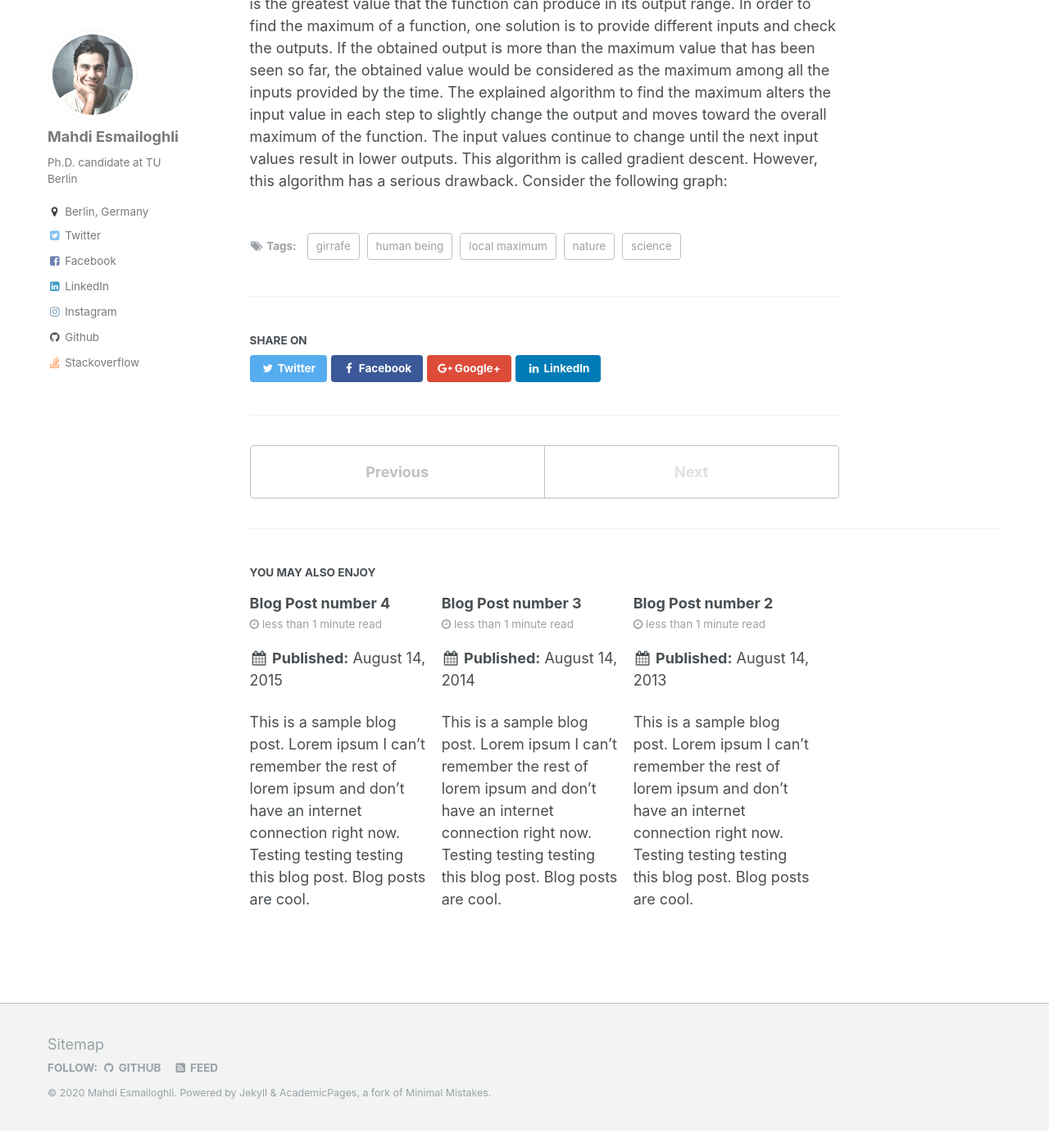
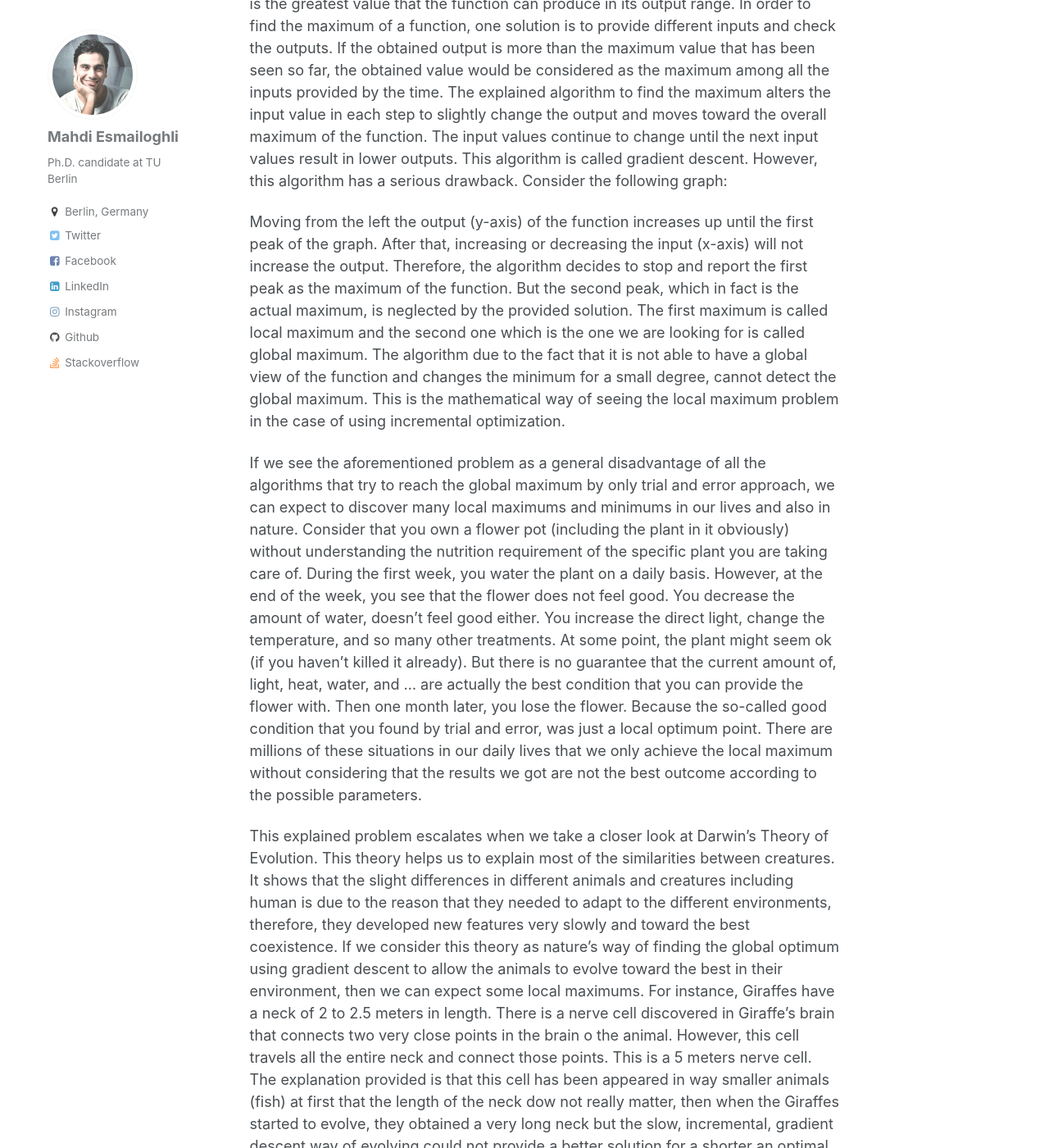
Before and after one commit to esmailoghli/esmailoghli.github.io, a Jekyll site: the page built from _posts/2020-12-03-blog-post-1.md, in a window 1280 px wide and 1400 px high, scrolled down 403 px. Shown: the whole window at 82% size. Built offline with Jekyll 4.4.1, drawn with Linux system fonts in a browser that asks for light colours; before the commit the page ends 1782 px from its top, so only the background shows below that; some of the changed text lies outside the part shown.

Commit message:
Update 2020-12-03-blog-post-1.md

```diff
--- a/_posts/2020-12-03-blog-post-1.md
+++ b/_posts/2020-12-03-blog-post-1.md
@@ -17,3 +17,17 @@ Headings are cool
 
 Let's first talk about the concept of the local maximum.
 The maximum of a function is the greatest value that the function can produce in its output range. In order to find the maximum of a function, one solution is to provide different inputs and check the outputs. If the obtained output is more than the maximum value that has been seen so far, the obtained value would be considered as the maximum among all the inputs provided by the time. The explained algorithm to find the maximum alters the input value in each step to slightly change the output and moves toward the overall maximum of the function. The input values continue to change until the next input values result in lower outputs. This algorithm is called gradient descent. However, this algorithm has a serious drawback. Consider the following graph:
+
+Moving from the left the output (y-axis) of the function increases up until the first peak of the graph. After that, increasing or decreasing the input (x-axis) will not increase the output. Therefore, the algorithm decides to stop and report the first peak as the maximum of the function. But the second peak, which in fact is the actual maximum, is neglected by the provided solution. The first maximum is called local maximum and the second one which is the one we are looking for is called global maximum.
+The algorithm due to the fact that it is not able to have a global view of the function and changes the minimum for a small degree, cannot detect the global maximum. This is the mathematical way of seeing the local maximum problem in the case of using incremental optimization.
+
+If we see the aforementioned problem as a general disadvantage of all the algorithms that try to reach the global maximum by only trial and error approach, we can expect to discover many local maximums and minimums in our lives and also in nature.
+Consider that you own a flower pot (including the plant in it obviously) without understanding the nutrition requirement of the specific plant you are taking care of. During the first week, you water the plant on a daily basis. However, at the end of the week, you see that the flower does not feel good. You decrease the amount of water, doesn't feel good either. You increase the direct light, change the temperature, and so many other treatments. At some point, the plant might seem ok (if you haven't killed it already). But there is no guarantee that the current amount of, light, heat, water, and ... are actually the best condition that you can provide the flower with. Then one month later, you lose the flower. Because the so-called good condition that you found by trial and error, was just a local optimum point. There are millions of these situations in our daily lives that we only achieve the local maximum without considering that the results we got are not the best outcome according to the possible parameters.
+
+This explained problem escalates when we take a closer look at Darwin's Theory of Evolution. This theory helps us to explain most of the similarities between creatures. It shows that the slight differences in different animals and creatures including human is due to the reason that they needed to adapt to the different environments, therefore, they developed new features very slowly and toward the best coexistence. If we consider this theory as nature's way of finding the global optimum using gradient descent to allow the animals to evolve toward the best in their environment, then we can expect some local maximums. For instance, Giraffes have a neck of 2 to 2.5 meters in length. There is a nerve cell discovered in Giraffe's brain that connects two very close points in the brain o the animal. However, this cell travels all the entire neck and connect those points. This is a 5 meters nerve cell. The explanation provided is that this cell has been appeared in way smaller animals (fish) at first that the length of the neck dow not really matter, then when the Giraffes started to evolve, they obtained a very long neck but the slow, incremental, gradient descent way of evolving could not provide a better solution for a shorter an optimal neuron. This is only one example of all local maximums in nature. Organisms that the animals do not use anymore but they still have them is another example.
+
+But ultimately, this is the question: Are we a local maximum? Could our brain be faster? more capable? is it possible that our physical body has the potential to achieve more but is limited only because it is trapped in a local maximum? Are we able to do something about it?
+
+One simple solution to solve the trapping in the local optimum problem is to randomly jump to another point and continue the incremental search. For instance, in the Figure explained earlier, if the algorithms after trapping in the local maximum, started to randomly go to another point (right-hand side of the graph) and start to move slowly toward the maximum again, then the algorithm would be able to find the global maximum. Now, I am wondering what can have the equivalent functionality of the random jumps? genetic mutation? If the genetic mutation is nature's way of getting out of the local optimum trap, why we still have imperfections in nature?
+
+Mahdi
```
